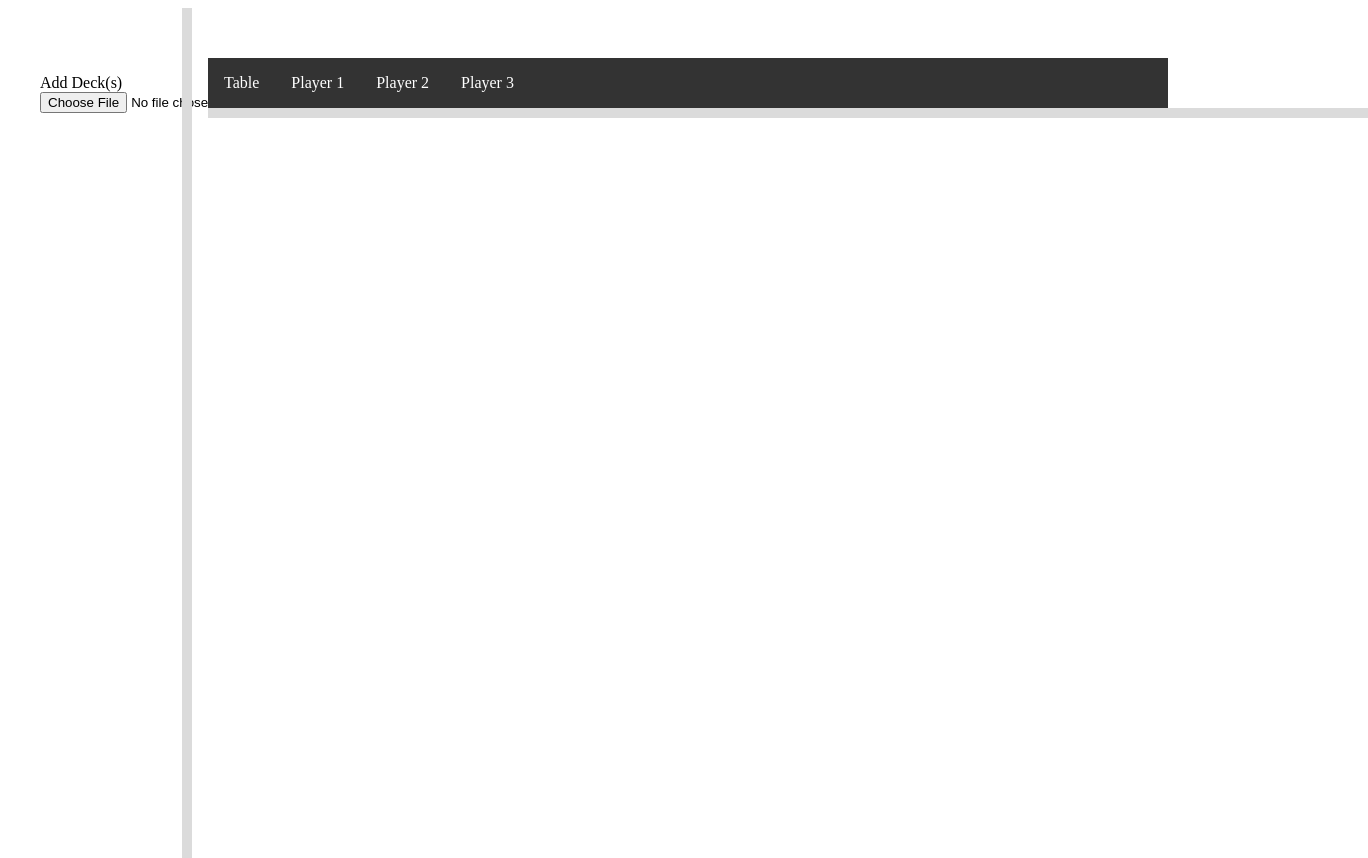
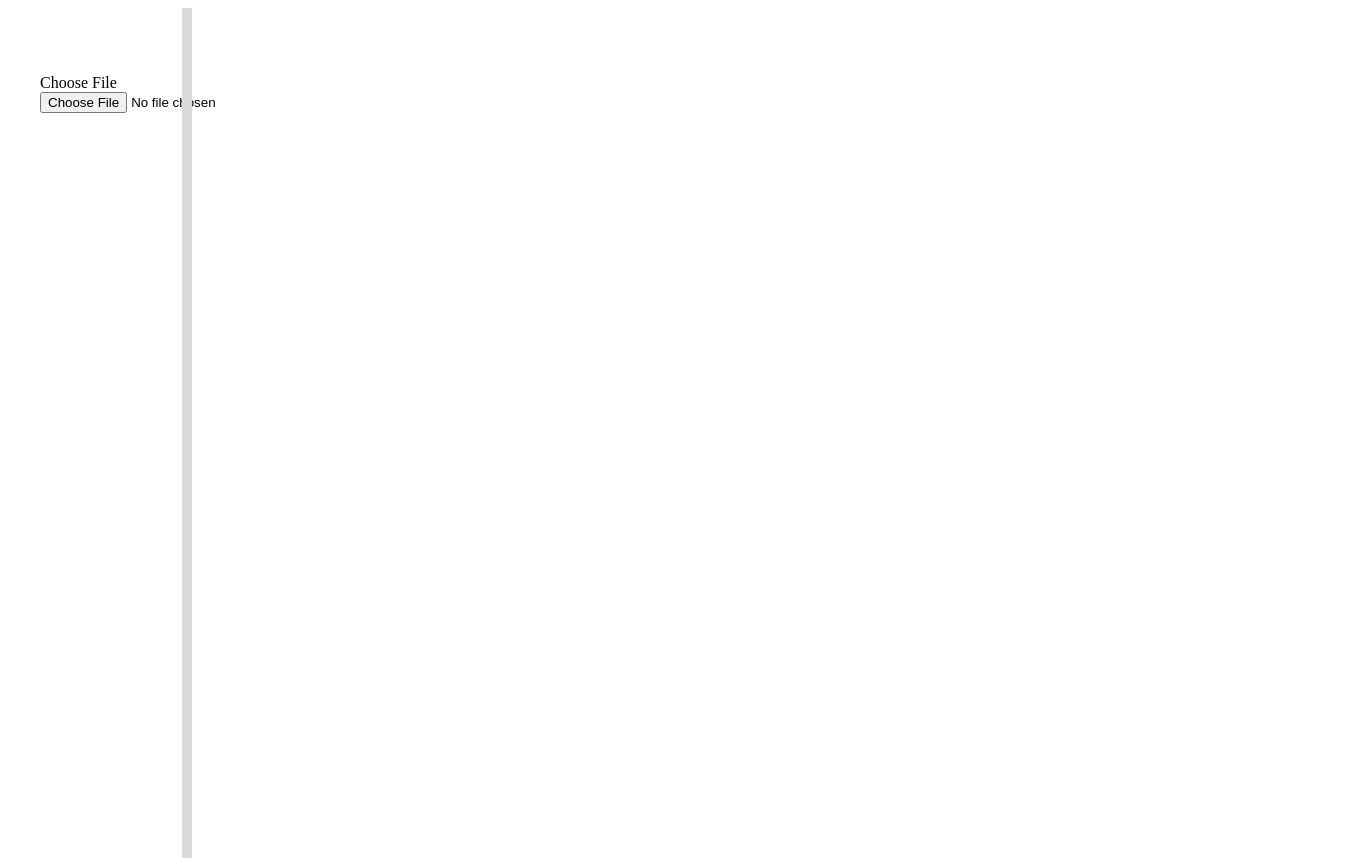
Before and after one commit to Brownie79/gamebrew, an Angular app: page / in a window 1280 px wide. Shown: the whole page, 1368 px wide, since content can reach past the window. Built offline with nearby package versions, Linux system fonts and the light colour scheme.

Commit message:
working card backs

```diff
--- a/src/app/components/deck-sidebar/deck-sidebar.component.ts
+++ b/src/app/components/deck-sidebar/deck-sidebar.component.ts
@@ -1,21 +1,26 @@
-import { Component, OnInit } from '@angular/core';
+import { Component, OnInit, ViewEncapsulation, Sanitizer } from '@angular/core';
 import { DeckWorkerService } from 'src/app/services/deck-worker.service';
+import { DomSanitizer } from '@angular/platform-browser';
 
 @Component({
   selector: 'app-deck-sidebar',
   templateUrl: 'deck-sidebar.html',
   styleUrls: ['./deck-sidebar.css']
 })
+
 export class DeckSidebarComponent implements OnInit {
-  deckshtml:string =  "";
-  constructor(private deckService: DeckWorkerService) { }
+  constructor(public deckService: DeckWorkerService, private sz:DomSanitizer) { }
 
   ngOnInit(): void {
   }
 
   async handleFileInput(files: FileList){
     for(let i = 0; i<files.length; i++){
-      this.deckService.AddDeck(files.item(i)); //no need to await this, decks will load in the background
+      await this.deckService.AddDeck(files.item(i));
     }
   }
+
+  getSanitized(html: string){
+    return this.sz.bypassSecurityTrustHtml(html);
+  }
 }
--- a/src/app/components/deck-sidebar/deck-sidebar.css
+++ b/src/app/components/deck-sidebar/deck-sidebar.css
@@ -19,6 +19,11 @@ ul {
   list-style-type: none;
 }
 
-.adddeck{
+li {
+  padding-top: 25px;
+  padding-bottom: 25px;
+}
+
+#adddeck{
   vertical-align: bottom;
 }
--- a/src/app/components/deck-sidebar/deck-sidebar.html
+++ b/src/app/components/deck-sidebar/deck-sidebar.html
@@ -1,8 +1,22 @@
 <ul id="decks">
-  <div id="decks" [innerHTML]="deckshtml"></div>
-  <div class="adddeck">
-    <label for="file">Add Deck(s)</label>
-    <input type="file" id="file" (change)="handleFileInput($event.target.files)">
+  <div id="decks">
+    <li *ngFor="let deck of this.deckService.decks">
+      <div [innerHtml]="getSanitized(deck.cardback)"></div>
+    </li>
+  </div>
+  <div class="form-group">
+    <label for="file">Choose File</label>
+    <input type="file"
+           id="file"
+           (change)="handleFileInput($event.target.files)">
   </div>
 </ul>
 <div class="right-divider"></div>
+
+<!--
+
+<div class="form-group" id="adddeck">
+  <label for="file">Add Deck(s)</label>
+  <input type="file" id="file" (change)="handleFileInput($event.target.files)">
+</div>
+-->
--- a/src/app/components/topnav/topnav.css
+++ b/src/app/components/topnav/topnav.css
@@ -1,7 +1,7 @@
 :host{
-  position: absolute;
+  position: relative;
   padding-top: 50px;
-  padding-left: 200px;
+  padding-left: 20%;
   width: 75%;
   height: 100px;
 }
@@ -16,7 +16,7 @@
 ul {
   list-style-type: none;
   margin: 0;
-  padding: 0;
+  padding-left: 20%;
   overflow: hidden;
   background-color: #333333;
 }
--- a/src/app/home.html
+++ b/src/app/home.html
@@ -1,3 +1,3 @@
 <app-deck-sidebar></app-deck-sidebar>
-<app-topnav></app-topnav>
+<!-- <app-topnav></app-topnav> -->
 <router-outlet></router-outlet>
--- a/src/app/services/deck-worker.service.ts
+++ b/src/app/services/deck-worker.service.ts
@@ -15,16 +15,16 @@ export class DeckWorkerService {
   async AddDeck(deckfile:File){
     let deckzip = await jszip.loadAsync(deckfile);
     let _meta: Meta       = yaml.safeLoad(await deckzip.file('deck.yaml').async('string'));
-    console.log("Files: ", deckzip.files)
-    let _backhtml: string = yaml.safeLoad(await deckzip.file('back.html').async("string"));
-    console.log("Back HTML: ", _backhtml)
+    //console.log("Files: ", deckzip.files)
+    let _backhtml: string = await deckzip.file('back.html').async("string");
+    //console.log("Back HTML: ", _backhtml)
     //load templates
     let templates = {}
     for(let t=0; t<_meta.templates.length; t++){
       let new_template  = await deckzip.file(`templates/${_meta['templates'][t]}.html`).async('string');
       templates[_meta.templates[t]] = handlebars.compile(new_template);
     }
-    console.log("Templates: ", templates);
+    //console.log("Templates: ", templates);
 
     let cards: Card[] = []
     for(let i=0;i<_meta.deck.length; i++){
@@ -32,7 +32,7 @@ export class DeckWorkerService {
       let cardYaml = yaml.safeLoad(await deckzip.file(`cards/${_meta.deck[i]}.yaml`).async("string"));
       let _ns = cardYaml['namespace']
       let _html = templates[cardYaml['template']](cardYaml['data']);
-      console.log("Card Template: ", _html)
+      //console.log("Card Template: ", _html)
       /* let _html:string = templates[cardYaml['template']]
       Object.keys(cardYaml['data']).forEach(el =>{
         _html = _html.replace(`%%data.${el}%%`,cardYaml['data'][el])
@@ -46,11 +46,12 @@ export class DeckWorkerService {
       }
       cards.push(new_card);
     }
-    console.log("Cards: ", cards);
+    //console.log("Cards: ", cards);
 
     let isInf:boolean = false;
     let new_deck:Deck = new Deck(_backhtml,_meta,cards,isInf);
     this.decks.push(new_deck);
+    console.log(this.decks);
   }
 
   // Deck = {all cards, current cards, in play cards, discard}
```
